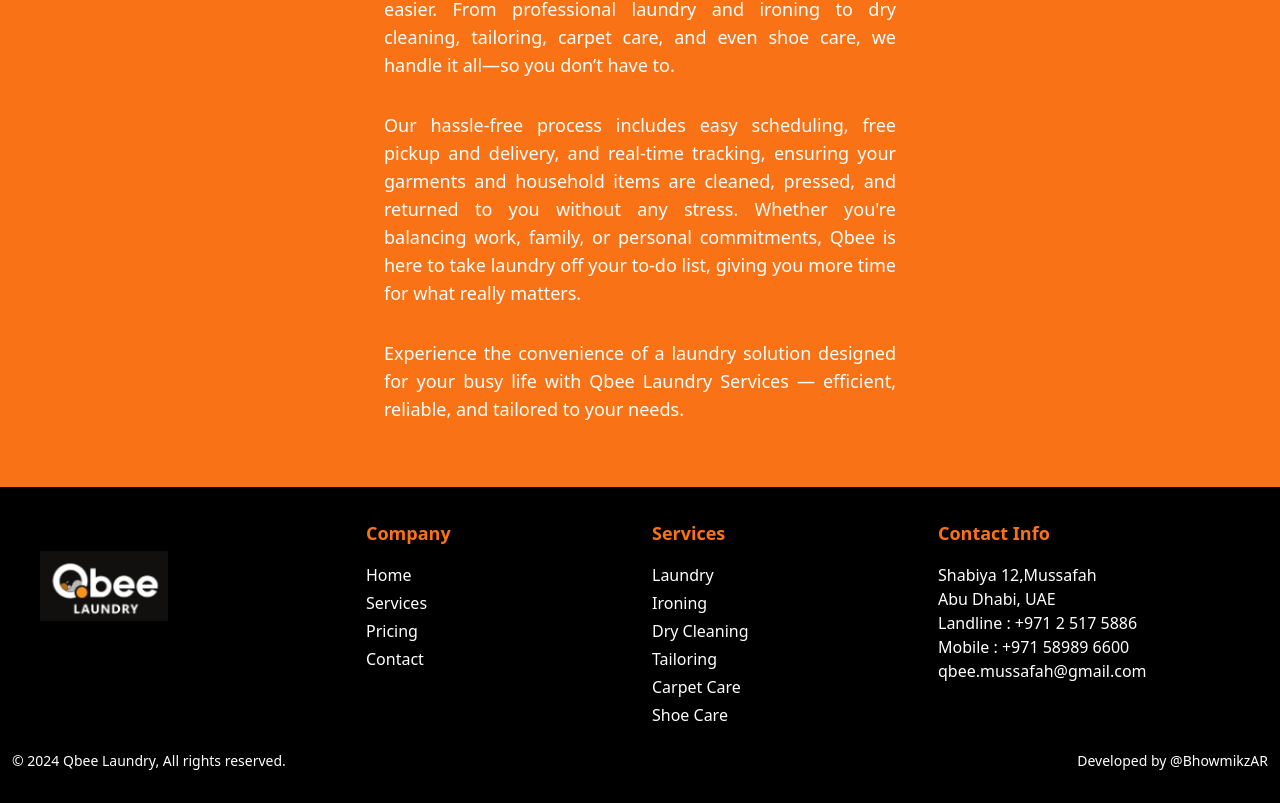
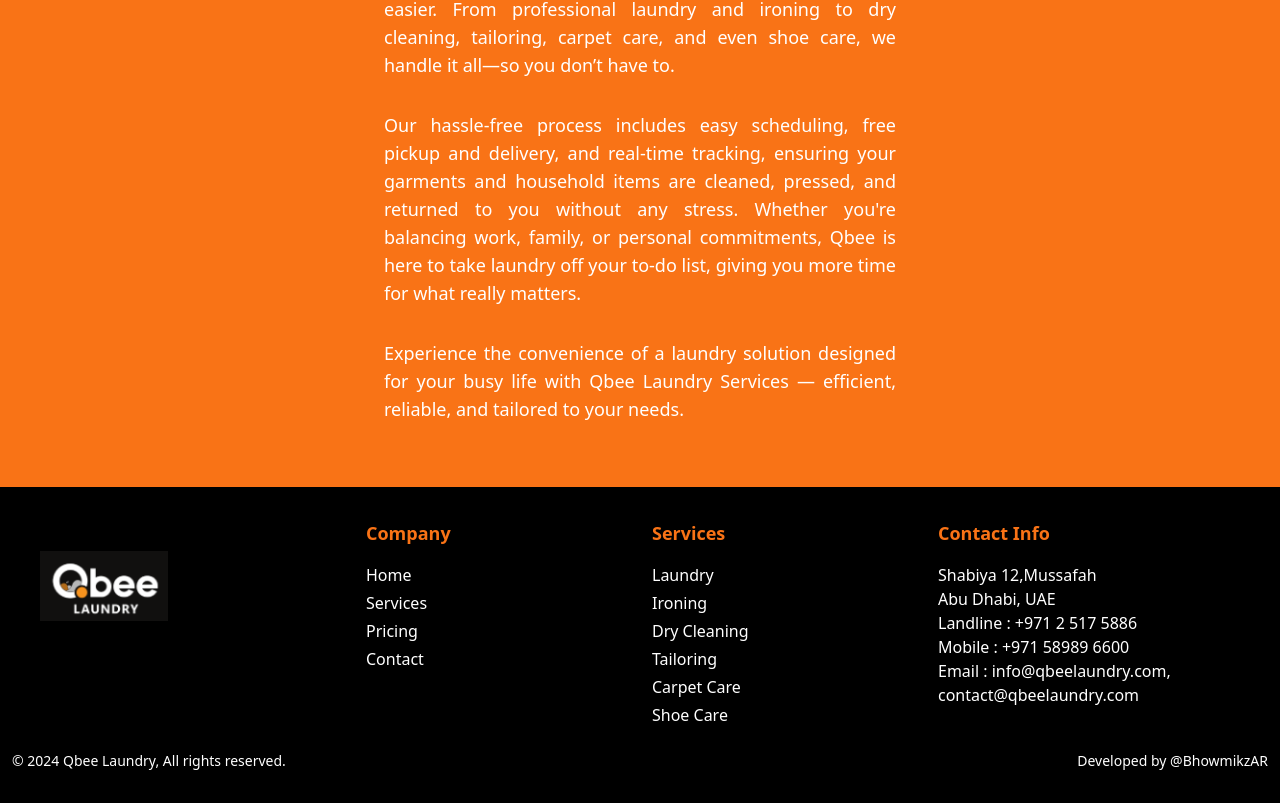
Before and after one commit to vignesh-pothan/qbeelaundry, a React (Create React App) app: page / in a window 1280 px wide. Shown: the part 3110-3913 px from the top of the page. Built offline with nearby package versions, Linux system fonts and the light colour scheme.

Commit message:
Updated email ids

```diff
--- a/src/components/Footer.js
+++ b/src/components/Footer.js
@@ -112,7 +112,7 @@
             Abu Dhabi, UAE <br />
             Landline : +971 2 517 5886 <br />
             Mobile : +971 58989 6600 <br />
-            qbee.mussafah@gmail.com
+            Email : info@qbeelaundry.com, contact@qbeelaundry.com
           </p>
         </div>
       </div>
@@ -215,7 +215,7 @@
             Abu Dhabi, UAE <br />
             Landline : +971 2 517 5886 <br />
             Mobile : +971 58989 6600 <br />
-            qbee.mussafah@gmail.com
+            Email : info@qbeelaundry.com, contact@qbeelaundry.com
           </p>
         </div>
       </div>
```
